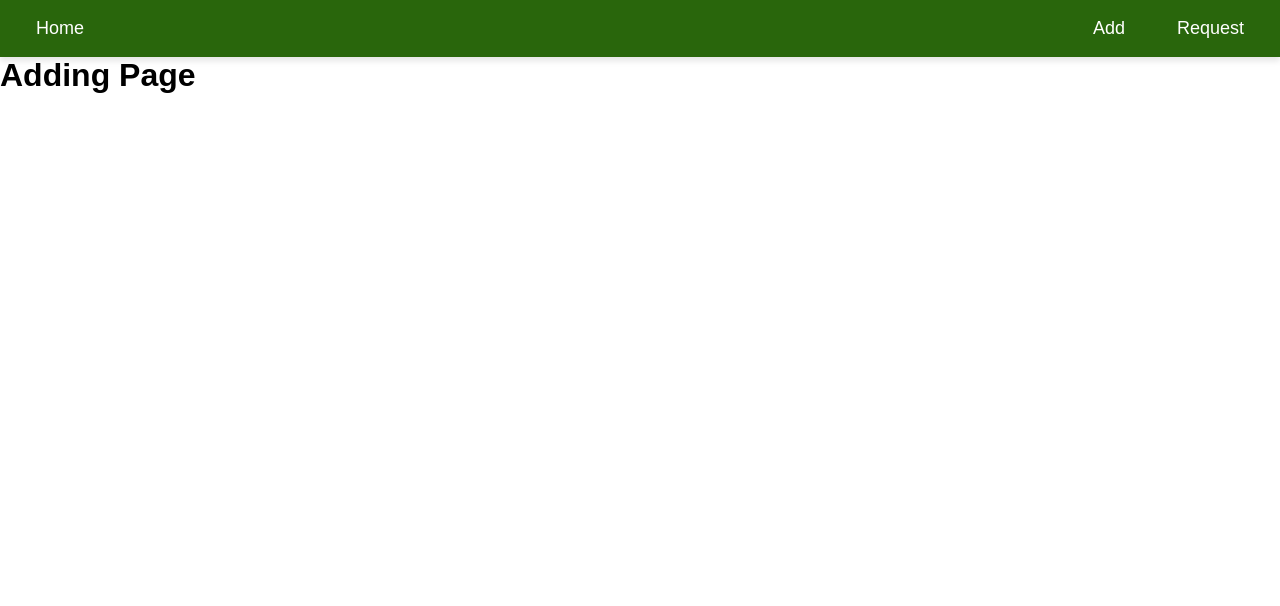
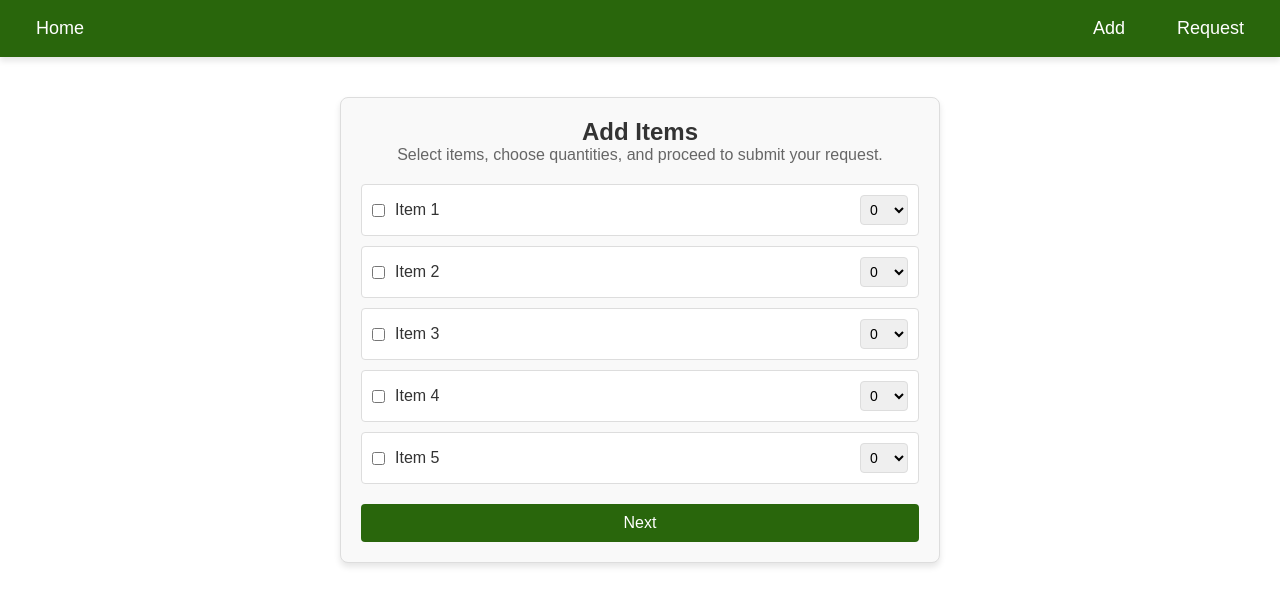
Before and after one commit to schr4der/ResourceFlow, a React (Create React App) app in the folder frontend/: page /addingpage in a window 1280 px wide. Shown: the top 606 px of the page. Built offline with nearby package versions, Linux system fonts and the light colour scheme.

Commit message:
adding page updated with basic frontend

```diff
--- a/frontend/src/Components/AddingPage.jsx
+++ b/frontend/src/Components/AddingPage.jsx
@@ -1,11 +1,163 @@
-import React from 'react';
+import React, { useState } from 'react';
+
+const dummyData = [
+    { name: 'Item 1', quantity: 0 },
+    { name: 'Item 2', quantity: 0 },
+    { name: 'Item 3', quantity: 0 },
+    { name: 'Item 4', quantity: 0 },
+    { name: 'Item 5', quantity: 0 },
+];
+
+const API_ENDPOINT = 'https://example.com/api/selected-items'; // Replace with your endpoint URL
 
 const AddingPage = () => {
+    const [items, setItems] = useState(dummyData);
+
+    const handleQuantityChange = (index, quantity) => {
+        const updatedItems = [...items];
+        updatedItems[index].quantity = parseInt(quantity, 10);
+        setItems(updatedItems);
+    };
+
+    const handleCheckboxChange = (index) => {
+        const updatedItems = [...items];
+        updatedItems[index].checked = !updatedItems[index].checked;
+        setItems(updatedItems);
+    };
+
+    const handleNext = async () => {
+        const checkedItems = items.filter((item) => item.checked);
+
+        if (checkedItems.length === 0) {
+            alert('Please select at least one item before proceeding.');
+            return;
+        }
+
+        const payload = JSON.stringify({ selectedItems: checkedItems });
+
+        try {
+            const response = await fetch(API_ENDPOINT, {
+                method: 'POST',
+                headers: {
+                    'Content-Type': 'application/json',
+                },
+                body: payload,
+            });
+
+            if (!response.ok) {
+                throw new Error(`Error: ${response.statusText}`);
+            }
+
+            const result = await response.json();
+            console.log('Success:', result);
+            alert('Data submitted successfully!');
+        } catch (error) {
+            console.error('Error:', error);
+            alert('An error occurred while submitting the data.');
+        }
+    };
+
     return (
-        <div>
-            <h1>Adding Page</h1>
+        <div style={styles.container}>
+            <h1 style={styles.header}>Add Items</h1>
+            <p style={styles.description}>Select items, choose quantities, and proceed to submit your request.</p>
+            <ul style={styles.list}>
+                {items.map((item, index) => (
+                    <li key={index} style={styles.listItem}>
+                        <input
+                            type="checkbox"
+                            checked={item.checked || false}
+                            onChange={() => handleCheckboxChange(index)}
+                            style={styles.checkbox}
+                        />
+                        <span style={styles.itemName}>{item.name}</span>
+                        <select
+                            value={item.quantity}
+                            onChange={(e) => handleQuantityChange(index, e.target.value)}
+                            style={styles.select}
+                        >
+                            {[...Array(11).keys()].map((number) => (
+                                <option key={number} value={number}>
+                                    {number}
+                                </option>
+                            ))}
+                        </select>
+                    </li>
+                ))}
+            </ul>
+            <button onClick={handleNext} style={styles.button}>
+                Next
+            </button>
         </div>
     );
 };
 
+const styles = {
+    container: {
+        fontFamily: 'Arial, sans-serif',
+        maxWidth: '600px',
+        margin: '40px auto',
+        padding: '20px',
+        border: '1px solid #ddd',
+        borderRadius: '8px',
+        boxShadow: '0 4px 6px rgba(0, 0, 0, 0.1)',
+        backgroundColor: '#f9f9f9',
+    },
+    header: {
+        textAlign: 'center',
+        color: '#333',
+        fontSize: '24px',
+    },
+    description: {
+        textAlign: 'center',
+        color: '#666',
+        marginBottom: '20px',
+    },
+    list: {
+        listStyleType: 'none',
+        padding: 0,
+        marginBottom: '20px',
+    },
+    listItem: {
+        display: 'flex',
+        alignItems: 'center',
+        justifyContent: 'space-between',
+        marginBottom: '10px',
+        padding: '10px',
+        border: '1px solid #ddd',
+        borderRadius: '4px',
+        backgroundColor: '#fff',
+    },
+    checkbox: {
+        marginRight: '10px',
+    },
+    itemName: {
+        flexGrow: 1,
+        fontSize: '16px',
+        color: '#333',
+    },
+    select: {
+        marginLeft: '10px',
+        padding: '5px',
+        border: '1px solid #ddd',
+        borderRadius: '4px',
+        fontSize: '14px',
+    },
+    button: {
+        display: 'block',
+        width: '100%',
+        padding: '10px 20px',
+        fontSize: '16px',
+        color: '#fff',
+        backgroundColor: '#29660C',
+        border: 'none',
+        borderRadius: '4px',
+        cursor: 'pointer',
+        transition: 'background-color 0.3s ease',
+    },
+    buttonHover: {
+        backgroundColor: '#0056b3',
+    },
+};
+
 export default AddingPage;
--- a/frontend/src/Components/RequestingPage.jsx
+++ b/frontend/src/Components/RequestingPage.jsx
@@ -149,7 +149,7 @@ const styles = {
         padding: '10px 20px',
         fontSize: '16px',
         color: '#fff',
-        backgroundColor: '#007BFF',
+        backgroundColor: '#29660C',
         border: 'none',
         borderRadius: '4px',
         cursor: 'pointer',
```
